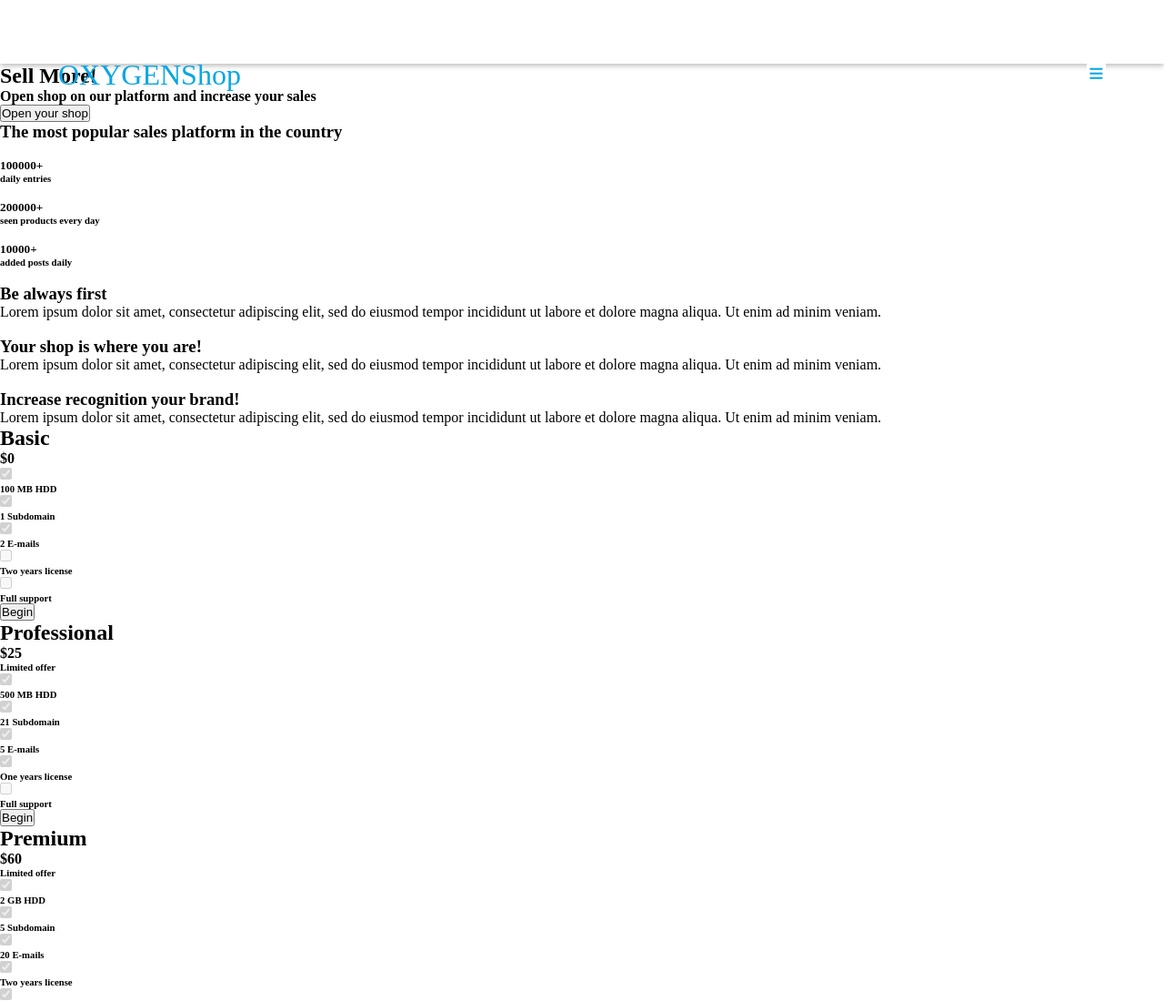
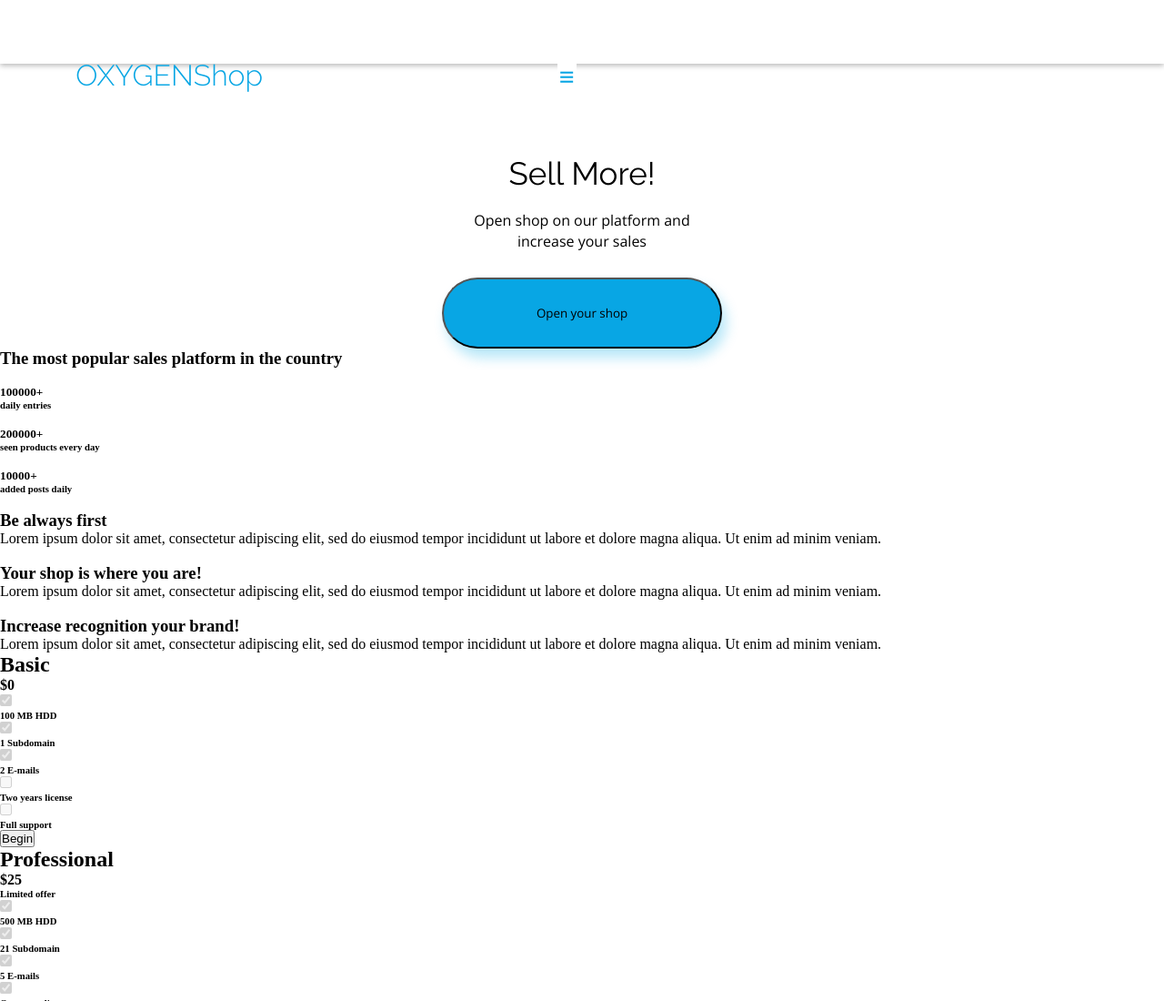
Before and after one commit to demilv/OxygenProyecto1, a website: page index.html in a window 1280 px wide. Shown: the top 1100 px of the page at 91% size. Drawn offline with nearby package versions, Linux system fonts and the light colour scheme.

Commit message:
Ultimo repaso a estilos del header y añadidos estilos al primer section

```diff
--- a/css/styles.scss
+++ b/css/styles.scss
@@ -8,3 +8,4 @@ body {
 }
 
 @import 'styles/header.scss';
+@import 'styles/section1sellMore.scss';
--- a/css/styles/header.scss
+++ b/css/styles/header.scss
@@ -6,24 +6,23 @@
     color: #08A6E4;
 
     &__title{
+        font-family: "Raleway", sans-serif;
         display:inline-block;
+        margin-block-start: 0%;
         width:12.875rem;
         line-height: 2.313rem;
         padding-top: 5%;
-        margin-left: 5%;
+        margin-left: 6.5%;
         font-size: 2rem;
         font-weight: 300;
-        position:absolute;
-        left:0;
     }
     &__opciones{
         width: 1.2875rem;
         font-size: 1.8rem;
         margin-top: 5%;
         margin-right: 5%;
+        margin-left: 25%;
         display: inline-block;
-        position: absolute;
-        right:0;
         border: none;
         text-decoration: none;
         background-color: white;
--- /dev/null
+++ b/css/styles/section1sellMore.scss
@@ -0,0 +1,32 @@
+.sellMore{
+    width:19.375rem;
+    height:13.313rem;
+    margin: 0 auto;
+    margin-top: 6.25rem;
+    text-align: center;
+
+    &__title{
+        font-family: "Raleway", sans-serif;
+        font-size: 2.188rem;
+        line-height: 2.568rem;
+        font-weight: 400;
+    }
+
+    &__content{
+        font-family: "Open Sans", sans-serif;
+        margin-top: 1.25rem;
+        font-weight: 400;
+        font-size: 1rem;
+        line-height: 1.438rem;
+        padding: 0 2rem;
+    }
+
+    &__button{
+        font-family: "Open Sans", sans-serif;
+        margin-top:1.75rem;
+        background-color: #08A6E4;
+        box-shadow: 5px 10px 14px 0px #07ACE64A;
+        border-radius: 2.5rem;
+        padding: 1.75rem 6.35rem;
+    }
+}
--- a/index.html
+++ b/index.html
@@ -5,6 +5,10 @@
     <meta name="viewport" content="width=device-width, initial-scale=1.0">
     <title>Document</title>
     <link rel="stylesheet" href="./css/main.css">
+    <style>
+        @import url('https://fonts.googleapis.com/css2?family=Raleway:ital,wght@0,100..900;1,100..900&display=swap');
+        @import url('https://fonts.googleapis.com/css2?family=Open+Sans:ital,wght@0,300..800;1,300..800&display=swap');
+    </style>
 </head>
 <body>
     <header class="navApp">
@@ -12,13 +16,11 @@
         <button class="navApp__opciones" name="opciones">≡</button>
     </header>
 
-    <section class="SellMore">
-        <article class="SellMore__open">
-            <h2 class="SellMore__open__title">Sell More!</h2>
-            <h4 class="SellMore__open__content">Open shop on our platform and increase your sales</h4>
-            <button class="SellMore__open__button">Open your shop</button>
-            <img class="SellMore__open__image" />
-        </article>
+    <section class="sellMore">
+        <h2 class="sellMore__title">Sell More!</h2>
+        <h4 class="sellMore__content">Open shop on our platform and increase your sales</h4>
+        <button class="sellMore__button">Open your shop</button>
+        <img class="sellMore__image" />
     </section>
 
     <section class="Advertisement">
```
Also changed, not shown: css/main.css, 1 other file.
